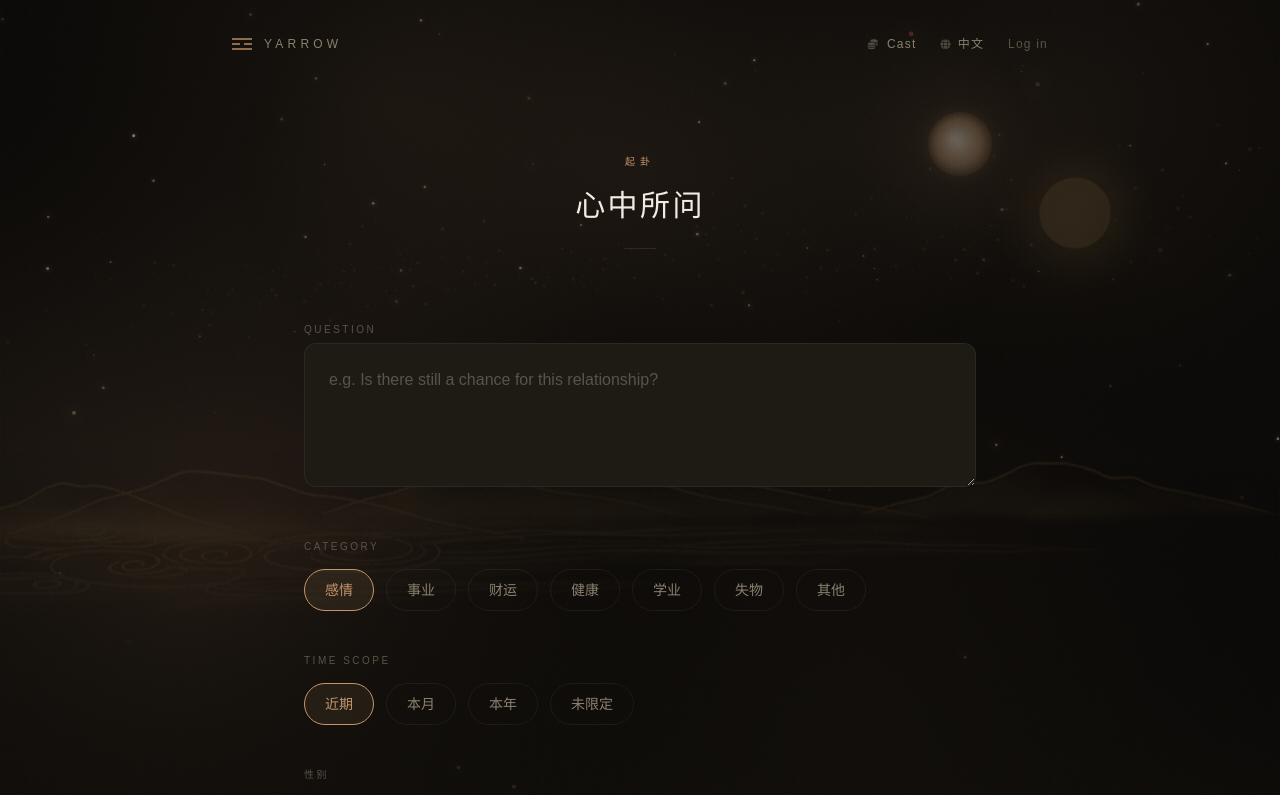
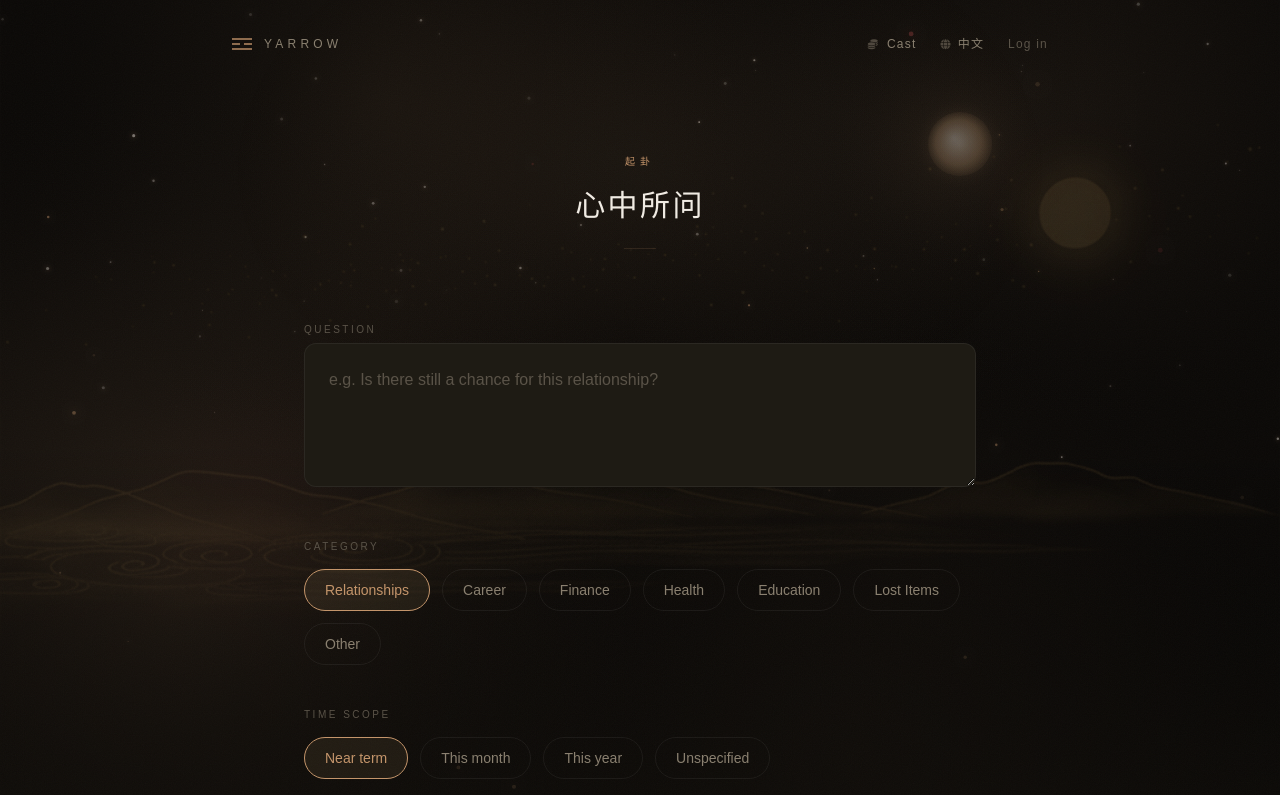
Before and after one commit to chancelu/liuyao, a Next.js app in the folder liuyao-web/: page /cast in a window 1280 px wide. Shown: the top 795 px of the page. Built offline with nearby package versions, Linux system fonts and the light colour scheme; no server answers.

Commit message:
feat: ask-form 分类/时间范围/性别/错误提示 国际化

```diff
--- a/liuyao-web/src/components/cast/ask-form.tsx
+++ b/liuyao-web/src/components/cast/ask-form.tsx
@@ -7,28 +7,28 @@ import { buildCreateDivinationPayload, createDivinationFlow } from '@/services/d
 import { track } from '@/lib/analytics';
 import type { Category, Gender, TimeScope } from '@/lib/types';
 
-const categories: Array<{ value: Category; label: string }> = [
-  { value: 'relationship', label: '感情' },
-  { value: 'career', label: '事业' },
-  { value: 'wealth', label: '财运' },
-  { value: 'health', label: '健康' },
-  { value: 'study', label: '学业' },
-  { value: 'lost', label: '失物' },
-  { value: 'other', label: '其他' },
-];
-
-const timeScopes: Array<{ value: TimeScope; label: string }> = [
-  { value: 'recent', label: '近期' },
-  { value: 'this_month', label: '本月' },
-  { value: 'this_year', label: '本年' },
-  { value: 'unspecified', label: '未限定' },
-];
-
 export function AskForm() {
   const router = useRouter();
   const searchParams = useSearchParams();
   const prefill = searchParams.get('prefill') ?? '';
   const { messages } = useI18n();
+
+  const categories: Array<{ value: Category; label: string }> = [
+    { value: 'relationship', label: messages.ask.categories.relationship },
+    { value: 'career', label: messages.ask.categories.career },
+    { value: 'wealth', label: messages.ask.categories.wealth },
+    { value: 'health', label: messages.ask.categories.health },
+    { value: 'study', label: messages.ask.categories.study },
+    { value: 'lost', label: messages.ask.categories.lost },
+    { value: 'other', label: messages.ask.categories.other },
+  ];
+
+  const timeScopes: Array<{ value: TimeScope; label: string }> = [
+    { value: 'recent', label: messages.ask.timeScopes.recent },
+    { value: 'this_month', label: messages.ask.timeScopes.this_month },
+    { value: 'this_year', label: messages.ask.timeScopes.this_year },
+    { value: 'unspecified', label: messages.ask.timeScopes.unspecified },
+  ];
 
   const [question, setQuestion] = useState(prefill);
   const [category, setCategory] = useState<Category>('relationship');
@@ -41,7 +41,7 @@ export function AskForm() {
 
   const onSubmit = async () => {
     if (!canSubmit) {
-      setError('先把问题写得更具体一点，再开始摇卦。');
+      setError(messages.ask.questionTooShort);
       return;
     }
 
@@ -132,9 +132,9 @@ export function AskForm() {
 
       {/* Gender */}
       <section className="space-y-3">
-        <div className="text-[10px] tracking-[0.25em] text-[var(--text-dim)] uppercase">性别</div>
+        <div className="text-[10px] tracking-[0.25em] text-[var(--text-dim)] uppercase">{messages.ask.genders.male === '男' ? '性别' : 'Gender'}</div>
         <div className="flex flex-wrap gap-2 sm:gap-3">
-          {([{ value: 'male' as Gender, label: '男' }, { value: 'female' as Gender, label: '女' }]).map((item) => (
+          {([{ value: 'male' as Gender, label: messages.ask.genders.male }, { value: 'female' as Gender, label: messages.ask.genders.female }]).map((item) => (
             <button
               key={item.value}
               type="button"
```
